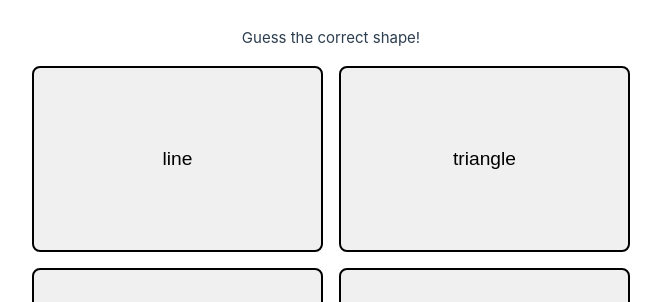
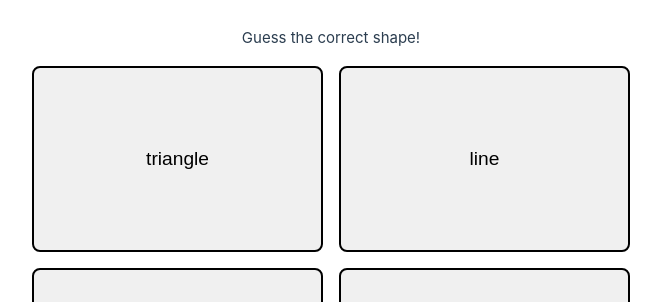
Before and after one commit to NienkeDriessen/DroneSwarm, a Vue app: page /charades in a window 1280 px wide. Shown: the part 219-521 px from the top of the page, without its empty margins (309-970 px from the left). Built offline with nearby package versions, Linux system fonts and the light colour scheme; no server answers; the HTML template or start-up script is replaced by a standard one.

Commit message:
added remote connection

```diff
--- a/src/assets/shapesData.ts
+++ b/src/assets/shapesData.ts
@@ -1,8 +1,8 @@
 export type ShapeName = 'line' | 'triangle' | 'circle' | 'square' | 'heart' | 'apple' | 'moon'
 
 export const groups: ShapeName[][] = [
-  ['line', 'triangle', 'circle', 'square'], // Group 1
-  ['heart', 'apple', 'circle', 'moon'], // Group 2
+  ['triangle', 'line', 'circle', 'square'], // Group 1
+  ['triangle', 'apple', 'heart', 'moon'], // Group 2
 ]
 
 export const shapesData: Record<ShapeName, { image: string; path: number[][] }> = {
--- a/src/views/CharadesView.vue
+++ b/src/views/CharadesView.vue
@@ -38,7 +38,7 @@ const message = ref('')
 // Track the current group index
 const currentGroupIndex = ref(0)
 
-const droneEndpoint = 'http://127.0.0.1:3000/api/drones' // Replace with actual endpoint
+const droneEndpoint = 'http://192.168.1.142:3000/api/drones' // Replace with actual endpoint
 
 // Helper function for generating intermediate points
 function generateIntermediatePoints(
@@ -135,6 +135,8 @@ const loadNewGroup = () => {
 
   // Choose a random correct index
   correctAnswerIndex.value = Math.floor(Math.random() * currentShapes.length)
+  // For testing purposes just do the first one
+  correctAnswerIndex.value = 0
   console.log('correct one is: ' + currentShapes[correctAnswerIndex.value].name)
   selectedButton.value = -1
   isCorrect.value = false
```
Also changed, not shown: 1 other file (tests, documents, lock files or other folders).
